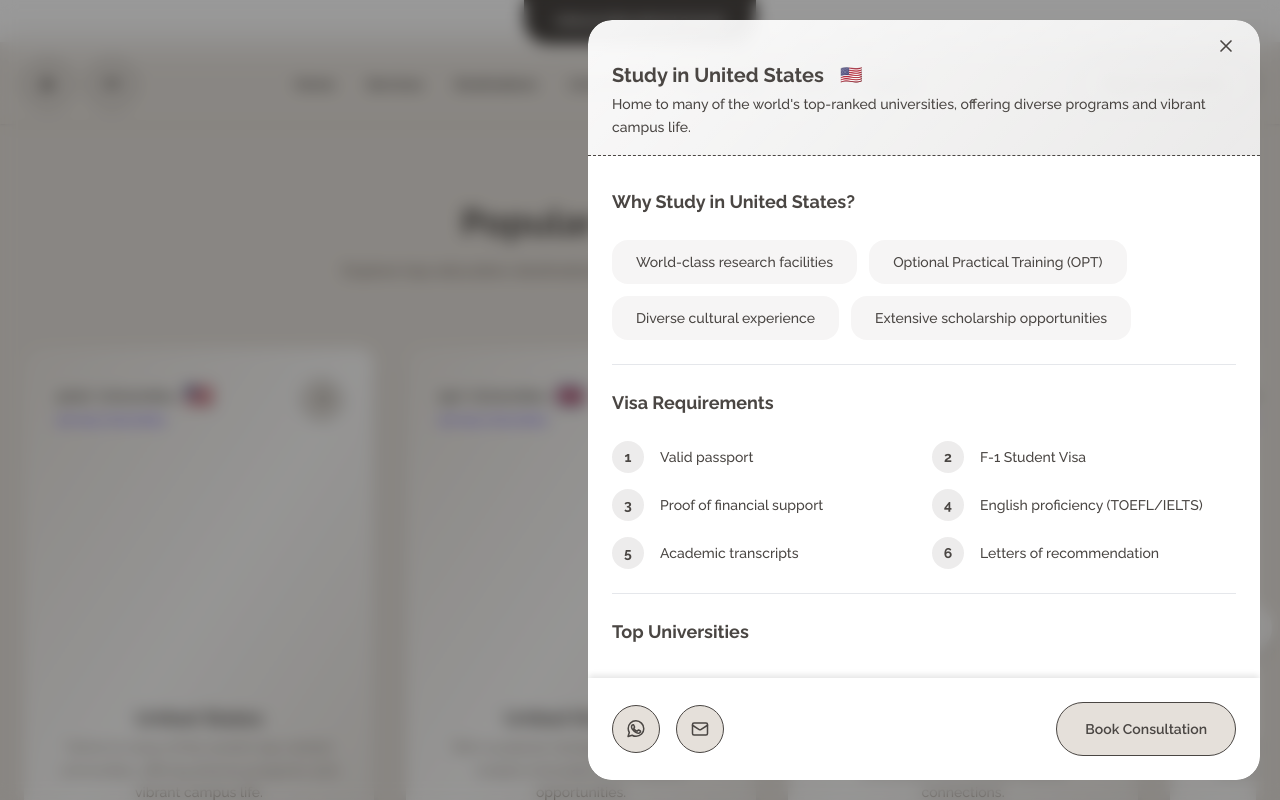
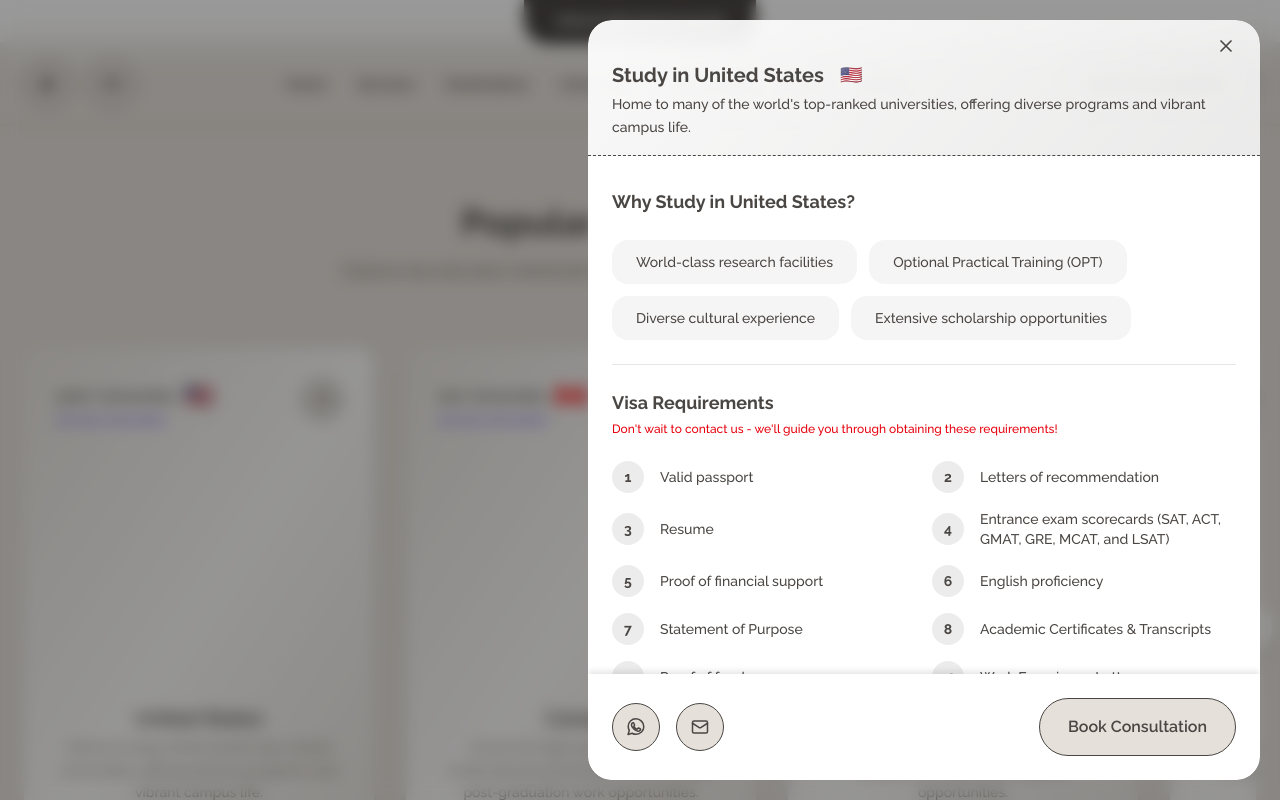
Before and after one commit to akimzzy/airbone-agency, a Next.js app: page / in a window 1280 px wide. Both pictures are taken after a click on the button 322 px from the left and 2029 px from the top of the page. Shown: the part 1629-2429 px from the top of the page. Built offline with nearby package versions, Linux system fonts and the light colour scheme; a web font is replaced by a local one.

Commit message:
feat: enhance mobile UX and component layouts - Add mobile nav auto-hide - Improve modal layouts and scroll behavior - Update card dimensions and spacing

```diff
--- a/src/components/DestinationCard.tsx
+++ b/src/components/DestinationCard.tsx
@@ -178,9 +178,9 @@ export default function DestinationCard({
                         <p className="text-xs text-[var(--color-secondary)] mb-1">
                           {uni.location}
                         </p>
-                        <p className="text-xs text-indigo-600 font-medium">
+                        {/* <p className="text-xs text-indigo-600 font-medium">
                           {uni.ranking}
-                        </p>
+                        </p> */}
                       </span>
                     </div>
                   ))}
--- a/src/components/DestinationModal.tsx
+++ b/src/components/DestinationModal.tsx
@@ -53,8 +53,8 @@ export default function DestinationModal({
           <div className="fixed inset-0 bg-black/40 backdrop-blur-sm transition-opacity" />
         </TransitionChild>
 
-        <div className="fixed inset-y-0 right-0 z-10 overflow-y-auto m-5 rounded-3xl text-[var(--color-primary)] ">
-          <div className="flex min-h-full">
+        <div className="fixed inset-y-0 right-0 z-10 overflow-hidden m-5 rounded-3xl text-[var(--color-primary)]">
+          <div className="flex min-h-screen">
             <TransitionChild
               as={Fragment}
               enter="transform transition ease-in-out duration-300"
@@ -64,8 +64,8 @@ export default function DestinationModal({
               leaveFrom="translate-x-0"
               leaveTo="translate-x-full"
             >
-              <DialogPanel className="relative w-full max-w-2xl transform overflow-hidden bg-gradient-to-br from-white/95 via-white/85 to-white/75 shadow-xl transition-all rounded-3xl">
-                <div className=" px-6 py-4 relative border-b border-dashed">
+              <DialogPanel className="relative w-full max-w-2xl transform overflow-hidden bg-gradient-to-br from-white/95 via-white/85 to-white/75 shadow-xl transition-all rounded-3xl flex flex-col h-[calc(100vh-2.5rem)]">
+                <div className="px-6 py-4 relative border-b border-dashed">
                   <div className="relative z-10 flex flex-col">
                     <div className="text-right w-full">
                       <button type="button" className="" onClick={onClose}>
@@ -98,13 +98,8 @@ export default function DestinationModal({
                     </p>
                   </div>
                 </div>
-                <div
-                  className="bg-white px-6 py-8 overflow-y-auto"
-                  style={{
-                    maxHeight: "calc(100vh - 200px)",
-                    paddingBottom: "100px",
-                  }}
-                >
+                <div className="flex-1 overflow-y-auto bg-white">
+                  <div className="px-6 py-8">
                     <div className="max-w-5xl mx-auto">
                       {/* Features Section */}
                       <div className="divide-y divide-gray-200">
@@ -116,11 +111,8 @@ export default function DestinationModal({
                             {features.map((feature, index) => (
                               <div
                                 key={index}
-                              className="px-6 justify-center bg-[var(--color-primary)]/5 font- py-3 rounded-2xl flex items-start  "
+                                className="px-6 justify-center bg-[var(--color-primary)]/5 font- py-3 rounded-2xl flex items-start"
                               >
-                              {/* <span className="text-[var(--color-primary)] text-2xl mr-4">
-                              ✓
-                            </span> */}
                                 <p className="text-[var(--color-primary)]">
                                   {feature}
                                 </p>
@@ -131,9 +123,15 @@ export default function DestinationModal({
 
                         {/* Requirements Section */}
                         <section className="py-6">
-                        <h2 className="text-lg font-bold mb-6 text-[var(--color-primary)]">
+                          <div className="mb-6 space-y-1">
+                            <h2 className="text-lg font-bold text-[var(--color-primary)]">
                               Visa Requirements
                             </h2>
+                            <p className="text-red-600 text-xs">
+                              {`Don't wait to contact us - we'll guide you through
+                              obtaining these requirements!`}
+                            </p>
+                          </div>
                           <div className="grid grid-cols-1 md:grid-cols-2 gap-4">
                             {requirements?.map((requirement, index) => (
                               <div
@@ -141,9 +139,11 @@ export default function DestinationModal({
                                 className="flex items-center rounded-2xl transition-all duration-300 text-[var(--color-primary)]"
                               >
                                 <div className="w-8 h-8 bg-[var(--color-primary)]/10 rounded-full flex items-center justify-center mr-4">
-                                <span className=" font-bold">{index + 1}</span>
+                                  <span className=" font-bold">
+                                    {index + 1}
+                                  </span>
                                 </div>
-                              <p className=" ">{requirement}</p>
+                                <p className="flex-1">{requirement}</p>
                               </div>
                             ))}
                           </div>
@@ -167,25 +167,22 @@ export default function DestinationModal({
                                   <p className="text-xs text-[var(--color-secondary)] mb-1">
                                     {uni.location}
                                   </p>
-                                <p className="text-xs text-indigo-600 font-medium">
-                                  {uni.ranking}
-                                </p>
                                 </span>
                               </div>
                             ))}
                           </div>
                         </section>
                       </div>
-
+                    </div>
+                  </div>
+                </div>
                 {/* CTA Section */}
-                    <section className="absolute bottom-0 left-0 right-0 bg-white py-6 px-6 shadow-[0_-4px_6px_-1px_rgba(0,0,0,0.1)] z-10">
+                <section className="bg-white py-6 px-6 shadow-[0_-4px_6px_-1px_rgba(0,0,0,0.1)]">
                   <div className="flex justify-between items-center gap-4 max-w-2xl mx-auto">
                     <ContactButtons />
                     <ConsultationButton country={name} />
                   </div>
                 </section>
-                  </div>
-                </div>
               </DialogPanel>
             </TransitionChild>
           </div>
--- a/src/components/DestinationsSection.tsx
+++ b/src/components/DestinationsSection.tsx
@@ -33,29 +33,82 @@ export default function DestinationsSection() {
       ],
       requirements: [
         "Valid passport",
-        "F-1 Student Visa",
+        "Letters of recommendation",
+        "Resume",
+        "Entrance exam scorecards (SAT, ACT, GMAT, GRE, MCAT, and LSAT)",
         "Proof of financial support",
-        "English proficiency (TOEFL/IELTS)",
-        "Academic transcripts",
-        "Letters of recommendation",
+        "English proficiency",
+        "Statement of Purpose",
+        "Academic Certificates & Transcripts",
+        "Proof of funds",
+        "Work Experience Letters",
       ],
       image: "/destinations/usa.jpg",
       topUniversities: [
         {
-          name: "Harvard University",
-          location: "Cambridge, MA",
+          name: "Washington State University",
+          location: "Vancouver",
           ranking: "#1 in World",
         },
-        { name: "MIT", location: "Cambridge, MA", ranking: "#2 in World" },
         {
-          name: "Stanford University",
-          location: "Stanford, CA",
+          name: "Southeast Missouri State University",
+          location: "Missouri",
+          ranking: "#2 in World",
+        },
+        {
+          name: "University of Arizona",
+          location: "Arizona",
           ranking: "#3 in World",
         },
         {
-          name: "Yale University",
-          location: "New Haven, CT",
+          name: "California State University",
+          location: "East Bay",
           ranking: "#8 in World",
+        },
+      ],
+    },
+    {
+      country: "canada",
+      name: "Canada",
+      flag: "🇨🇦",
+      universities: "100+",
+      description:
+        "Known for high-quality education, multicultural environment, and excellent post-graduation work opportunities.",
+      features: [
+        "Post-graduation work permit",
+        "High quality of life",
+        "Multicultural society",
+        "Affordable education",
+      ],
+      requirements: [
+        "Valid passport",
+        "Study permit",
+        "Proof of financial support",
+        "English/French proficiency",
+        "Academic Certificates &  transcripts",
+        "Biometrics",
+      ],
+      image: "/destinations/canada.jpg",
+      topUniversities: [
+        {
+          name: "University of Toronto",
+          location: "Toronto",
+          ranking: "#21 in World",
+        },
+        {
+          name: "McGill University",
+          location: "Montreal",
+          ranking: "#27 in World",
+        },
+        {
+          name: "University of British Columbia",
+          location: "Vancouver",
+          ranking: "#34 in World",
+        },
+        {
+          name: "University of Waterloo",
+          location: "Waterloo",
+          ranking: "#154 in World",
         },
       ],
     },
@@ -74,10 +127,10 @@ export default function DestinationsSection() {
       ],
       requirements: [
         "Valid passport",
-        "Tier 4 Student Visa",
+        "Student Visa",
         "Proof of financial means",
         "English proficiency (IELTS)",
-        "Academic qualifications",
+        "Academic Certificates &  transcripts",
         "Tuberculosis test certificate",
       ],
       image: "/destinations/uk.jpg",
@@ -98,6 +151,97 @@ export default function DestinationsSection() {
           ranking: "#6 in World",
         },
         { name: "UCL", location: "London", ranking: "#10 in World" },
+      ],
+    },
+    {
+      country: "australia",
+      name: "Australia",
+      flag: "🇦🇺",
+      universities: "43",
+      description:
+        "World-class education with a focus on innovation, research, and an excellent quality of life.",
+      features: [
+        "Post-study work rights",
+        "High living standards",
+        "Innovative research",
+        "Beautiful environment",
+      ],
+      requirements: [
+        "Valid passport",
+        "Student visa (subclass 500)",
+        "Proof of funds",
+        "English proficiency",
+        "Health insurance (OSHC)",
+        "Academic Certificates &  transcripts",
+        "GTE requirement",
+      ],
+      image: "/destinations/australia.jpg",
+      topUniversities: [
+        {
+          name: "University of Melbourne",
+          location: "Melbourne",
+          ranking: "#34 in World",
+        },
+        {
+          name: "Australian National University",
+          location: "Canberra",
+          ranking: "#37 in World",
+        },
+        {
+          name: "University of Sydney",
+          location: "Sydney",
+          ranking: "#41 in World",
+        },
+        {
+          name: "University of Queensland",
+          location: "Brisbane",
+          ranking: "#47 in World",
+        },
+      ],
+    },
+    {
+      country: "ireland",
+      name: "Ireland",
+      flag: "🇮🇪",
+      universities: "30+",
+      description:
+        "Excellence in education with a strong emphasis on technology and innovation, coupled with rich cultural heritage.",
+      features: [
+        "2-year stay back option",
+        "English-speaking country",
+        "Tech hub of Europe",
+        "Rich cultural experience",
+      ],
+      requirements: [
+        "Valid passport",
+        "Student visa",
+        "Proof of finances",
+        "English proficiency",
+        "Acceptance letter",
+        "Health insurance",
+      ],
+      image: "/destinations/ireland.jpg",
+      topUniversities: [
+        {
+          name: "Trinity College Dublin",
+          location: "Dublin",
+          ranking: "#155 in World",
+        },
+        {
+          name: "University College Dublin",
+          location: "Dublin",
+          ranking: "#181 in World",
+        },
+        {
+          name: "NUI Galway",
+          location: "Galway",
+          ranking: "#270 in World",
+        },
+        {
+          name: "University College Cork",
+          location: "Cork",
+          ranking: "#303 in World",
+        },
       ],
     },
     {
@@ -142,51 +286,6 @@ export default function DestinationsSection() {
           name: "Humboldt University",
           location: "Berlin",
           ranking: "#55 in World",
-        },
-      ],
-    },
-    {
-      country: "france",
-      name: "France",
-      flag: "🇫🇷",
-      universities: "250+",
-      description:
-        "World-renowned for arts, sciences, and culture with prestigious grandes écoles and research institutions.",
-      features: [
-        "Affordable education",
-        "Rich cultural experience",
-        "Research excellence",
-        "Central European location",
-      ],
-      requirements: [
-        "Valid passport",
-        "VLS-TS Student Visa",
-        "Proof of sufficient funds",
-        "French or English proficiency",
-        "Previous diplomas",
-        "Campus France registration",
-      ],
-      image: "/destinations/france.jpg",
-      topUniversities: [
-        {
-          name: "Paris Sciences et Lettres",
-          location: "Paris",
-          ranking: "#28 in World",
-        },
-        {
-          name: "École Polytechnique",
-          location: "Paris",
-          ranking: "#33 in World",
-        },
-        {
-          name: "Sorbonne University",
-          location: "Paris",
-          ranking: "#43 in World",
-        },
-        {
-          name: "CentraleSupélec",
-          location: "Paris",
-          ranking: "#61 in World",
         },
       ],
     },
--- a/src/components/PrimaryButton.tsx
+++ b/src/components/PrimaryButton.tsx
@@ -28,7 +28,7 @@ export function PrimaryButton({
       onClick={handleClick}
       className={`${
         !className?.includes("bg-") ? "bg-[#E5E0DA]" : ""
-      } text-[var(--color-primary)] px-7 py-4 rounded-full font-semibold hover:bg-[var(--color-primary)] hover:text-white cursor-pointer transition-all duration-300 ease-in-out border border-[var(--color-primary)] ${className}`}
+      } text-[var(--color-primary)] px-4 sm:px-7 py-2 sm:py-4 text-sm sm:text-base rounded-full font-semibold hover:bg-[var(--color-primary)] hover:text-white cursor-pointer transition-all duration-300 ease-in-out border border-[var(--color-primary)] ${className}`}
     >
       {children}
     </button>
@@ -49,7 +49,7 @@ export function ConsultationButton({
   return (
     <PrimaryButton
       onClick={() => openContactModal(country)}
-      className={`px-6 py-2 rounded-full hover:scale-105 ${className}`}
+      className={`px-4 sm:px-6 py-2 rounded-full hover:scale-105 ${className}`}
     >
       Book Consultation
     </PrimaryButton>
--- a/src/components/ServicesSection.tsx
+++ b/src/components/ServicesSection.tsx
@@ -25,7 +25,7 @@ const services = [
     icon: "📋",
     features: [
       "Document preparation guidance",
-      "Visa interview coaching",
+      "Visitor or Tourist visa",
       "Application timeline planning",
       "Status tracking support",
     ],
```
Lines whose indentation alone changed are shown as unchanged.
